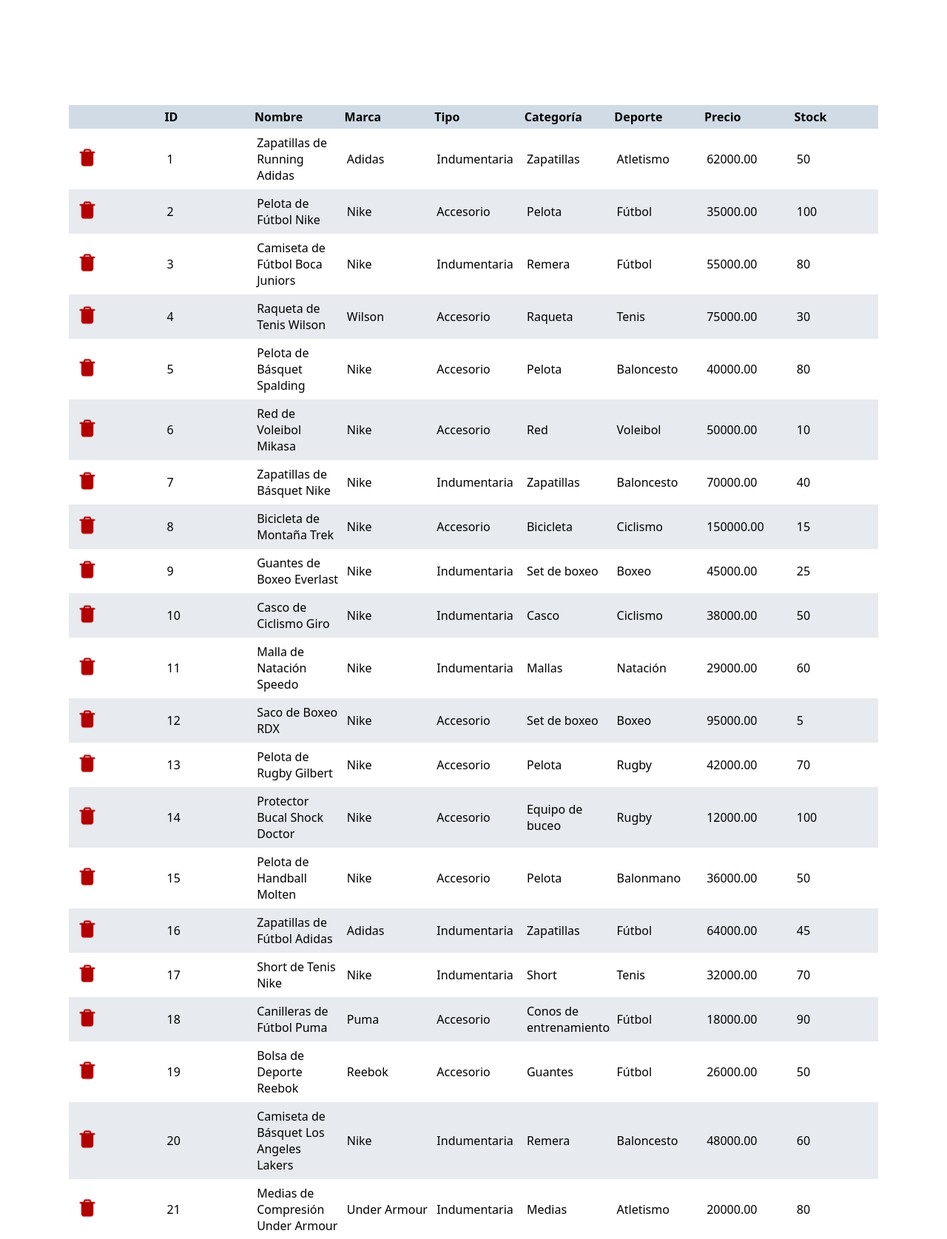
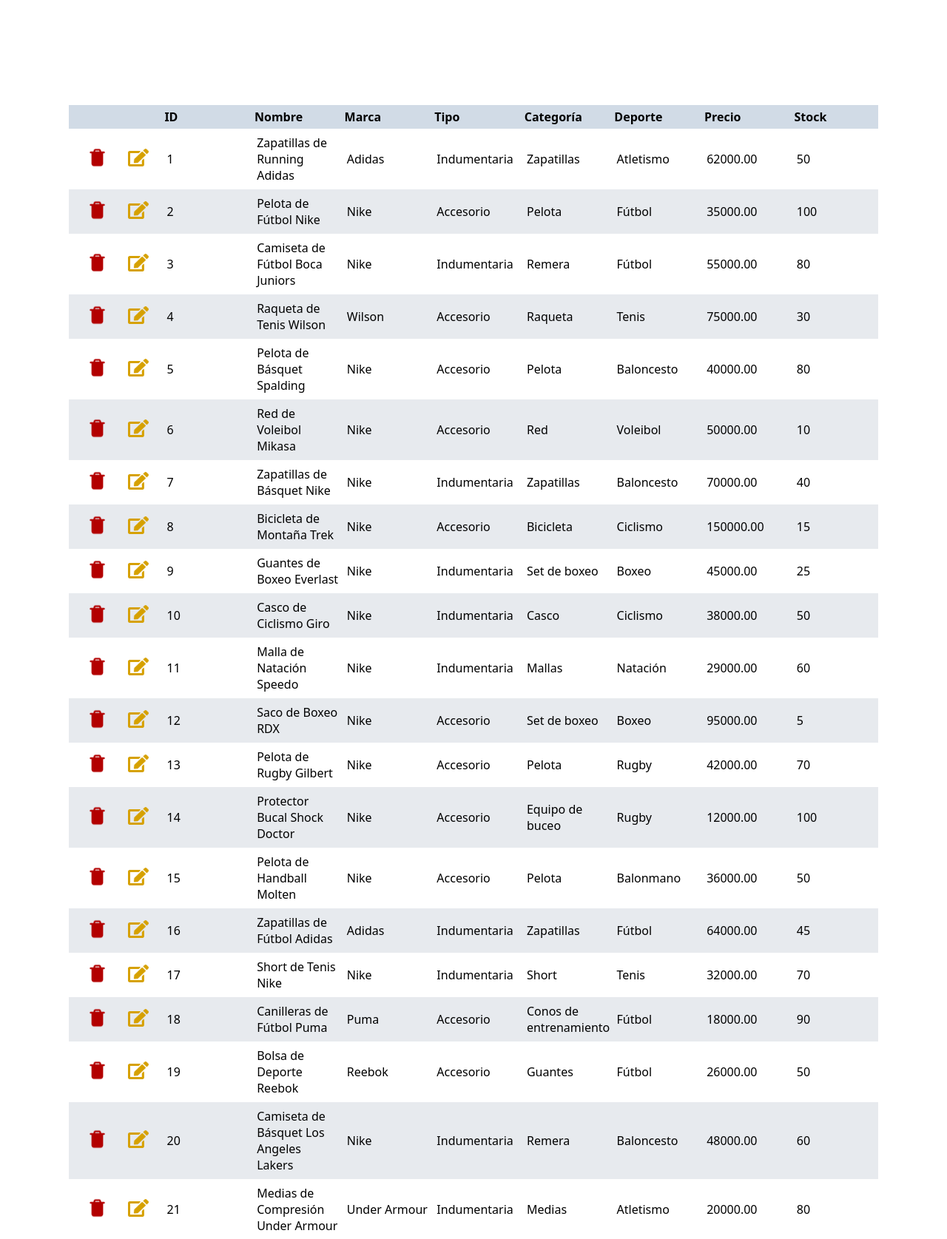
Before and after one commit to ManuGitt/deportes101, a PHP site: page /admin/inicio.php in a window 1280 px wide. Shown: the part 280-1955 px from the top of the page at 74% size. Run offline with PHP 8.4, Linux system fonts and the light colour scheme; data comes from the database, SQL or seed files in the repository.

Commit message:
a mitad de camino de la funcionalidad de modificar con js

```diff
--- a/admin/css/admin.css
+++ b/admin/css/admin.css
@@ -220,13 +220,17 @@
     box-shadow: 0 0 1rem 2px var(--main-color);
 }
 
-.delete-container button{
-    width: 25%;
+.accion-container form {
+    width: 100%;
+    height: 100%;
+}
+.accion-container form button{
+    width: 50%;
     background-color: transparent;
     border: none;
 }
 
-.deleteIcon {
-    width: 100%;
+.deleteIcon, .editIcon {
+    width: 50%;
     cursor: pointer;
 }
--- a/admin/inicio.php
+++ b/admin/inicio.php
@@ -10,7 +10,6 @@
 
 if ($_POST) {
   $txtID = (isset($_POST['txtID'])) ? $_POST['txtID'] : "";
-  echo "<br><br><br><br><br>".$txtID;
   $nombre = (isset($_POST['nombre'])) ? $_POST['nombre'] : "";
   $precio = (isset($_POST['precio'])) ? $_POST['precio'] : "";
   $stock = (isset($_POST['stock'])) ? $_POST['stock'] : "";
@@ -51,13 +50,12 @@
       $sentenciaSQL->bindParam(':id', $txtID);
       $sentenciaSQL->execute();
       break;
+    case "modificar":
+
+      break;
   }
 
 }
-
-
-
-
 
   //echo $nombreUsuario;
 
@@ -108,13 +106,17 @@
         ?>
 
       <tr>
-        <td class="delete-container">
+        <td class="accion-container">
           <form method="POST">
             <input type="hidden" name="txtID" value="<?php echo $producto['id_producto']?>">
             <button name="accion" value="eliminar" type="submit" idTupla="<?php echo ($id+1) ?>">
+              <img src="../img/img-web/deleteIcon.png" alt="delete" class="deleteIcon">
+            </button>
+            <button name="accion" value="modificar" type="submit" idTupla="<?php echo ($id+1) ?>" class="editIcon">
+              <img src="../img/img-web/editIcon.png" alt="edit" class="editIcon">
+            </button>
           </form>
-            <img src="../img/img-web/deleteIcon.png" alt="delete" class="deleteIcon"></td>
-          </button>
+        </td>
         <td><?php echo $producto['id_producto'] ?></td>
         <td><?php echo $producto['nombre_producto'] ?></td>
         <td><?php echo $marca['nombre_marca'] ?></td>
--- a/admin/script.js
+++ b/admin/script.js
@@ -4,3 +4,15 @@
 agregarBtn.addEventListener('click', () => {
     agregarWindow.classList.toggle('abrir');
 })
+
+const editIcon = document.querySelector('.editIcon');
+const agregarBtnText = document.querySelector('.agregarBtn');
+const agregarProdBtn = document.querySelector('.agregarProdBtn');
+
+editIcon.addEventListener('click', (evt) => {
+    evt.preventDefault();
+    agregarBtnText.textContent = "Editar producto";
+    agregarProdBtn.value = "modificar";
+    agregarProdBtn.textContent = "Modificar";
+    agregarWindow.classList.toggle('abrir');
+})
--- a/admin/template/footer.php
+++ b/admin/template/footer.php
@@ -66,7 +66,7 @@
                         </select>
                     </div>
                     <form method="POST">
-                        <button type="submit" value="agregar" name="accion">Agregar producto</button>
+                        <button type="submit" value="agregar" name="accion" class="agregarProdBtn">Agregar producto</button>
                     </form>
 
 
--- a/admin/template/header.php
+++ b/admin/template/header.php
@@ -17,8 +17,8 @@
 <body>
 <nav>
   <ul>
-    <li><a href="">Administrador</a></li>
-    <li><a href="">Productos</a></li>
+    <li><a href="./inicio.php">Administrador</a></li>
+    <li><a href="./inicio.php">Productos</a></li>
     <li><a href="../index.php">Ver sitio web</a></li>
     <li><a href="../cerrar.php">Cerrar sesión</a></li>
   </ul>
--- a/css/carrito.css
+++ b/css/carrito.css
@@ -30,7 +30,6 @@
     width: 50%;
     height: 100%;
     overflow-y: auto;
-    border:solid;
 }
 .info{
     width: 80%;
@@ -73,7 +72,6 @@
 .total-product{
     width: 30%;
     height: 100%;
-    border: solid;
 
 }
 .info-hijo{
--- a/producto.php
+++ b/producto.php
@@ -34,7 +34,7 @@
                 </div>
 
 
-               <div class="talles">
+              <!--  <div class="talles">
                 <p>TALLES</p>
                 <input type="radio"  id="radio-1" name="talle" value="37">
                 <label for="radio-1">37</label>
@@ -47,7 +47,7 @@
                 <input type="radio"  id="radio-5" name="talle" value="40">
                 <label for="radio-5">41</label>
 
-               </div>
+               </div> -->
             </div>
             <?php if(!isset($_SESSION['usuario'])) { ?>
                 <a href="login.php" class="carrito-container">
--- a/template/header.php
+++ b/template/header.php
@@ -4,7 +4,6 @@
   if (isset($_SESSION['usuario'])) {
     if ($_SESSION['usuario'] != "admin") {
       $nombreUsuario = $_SESSION['usuario'];
-      print_r($_SESSION);
     } else {
       $_SESSION = array();
     }
```
Also changed, not shown: img/img-products/1725556600_chica.jpg (added), img/img-web/editIcon.png (added).
